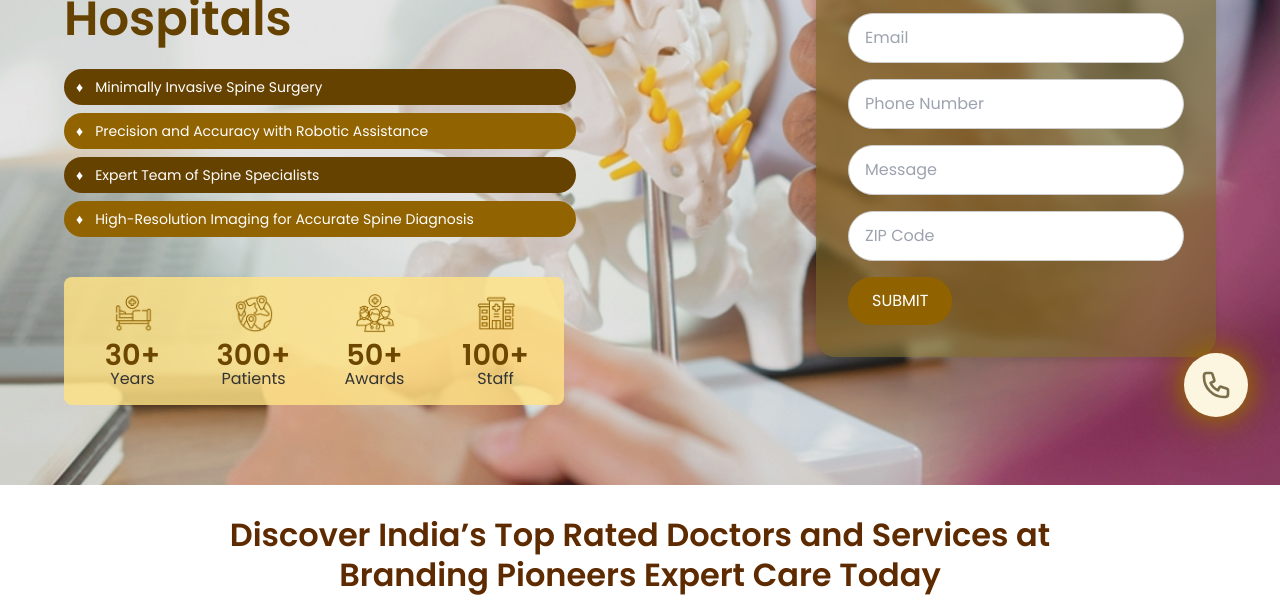
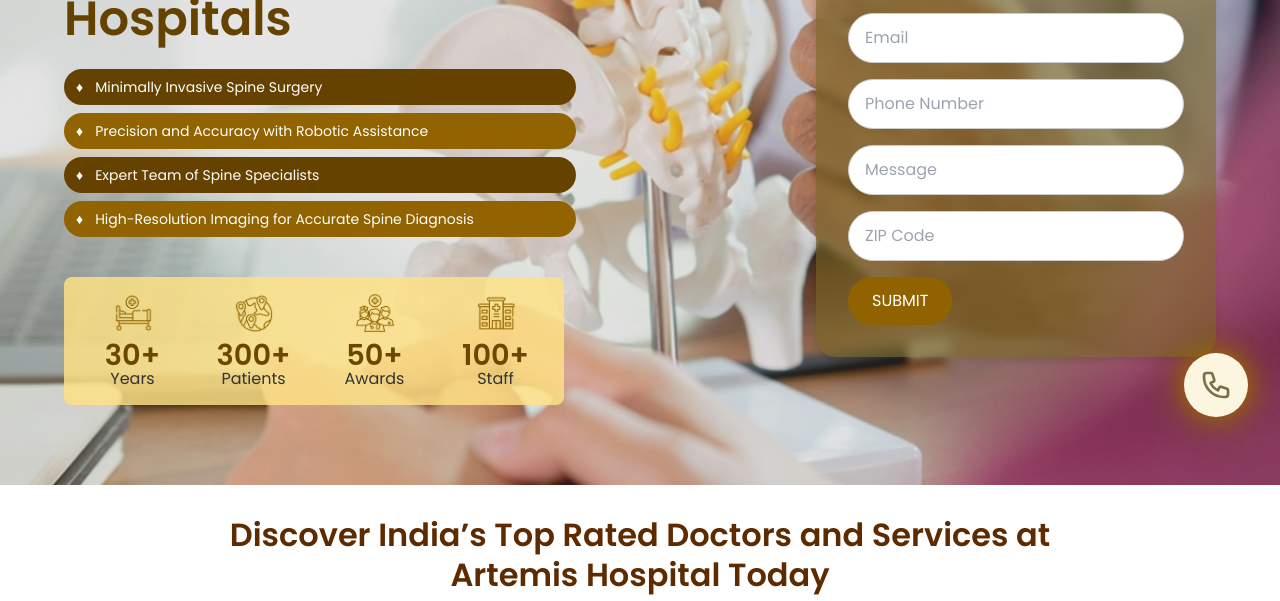
Before and after one commit to Ani045/convicare-spine, a plain HTML site: page index.html in a window 1280 px wide. Shown: the part 351-952 px from the top of the page. Drawn offline with nearby package versions, Linux system fonts and the light colour scheme; a small style sheet from the web is missing.

Commit message:
new changes and updates

```diff
--- a/index.html
+++ b/index.html
@@ -221,7 +221,7 @@
 
     <!-- About Us Section -->
     <section class="about-us " id="about">
-        <h3>Discover India’s Top Rated Doctors and Services at Branding Pioneers Expert Care Today</h3>
+        <h3>Discover India’s Top Rated Doctors and Services at Artemis Hospital Today</h3>
         <p class="about-desc">Artemis Hospitals is home to a team of world-renowned spine specialists dedicated to
             providing exceptional care for a
             variety of spinal disorders. Our highly experienced surgeons, neurologists, and specialists collaborate to
```
